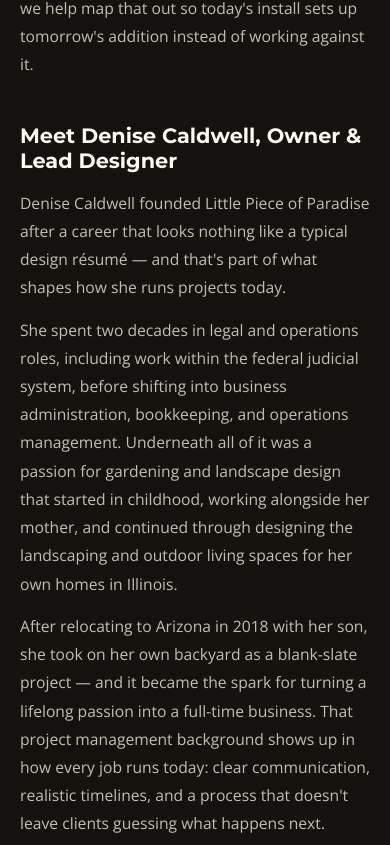
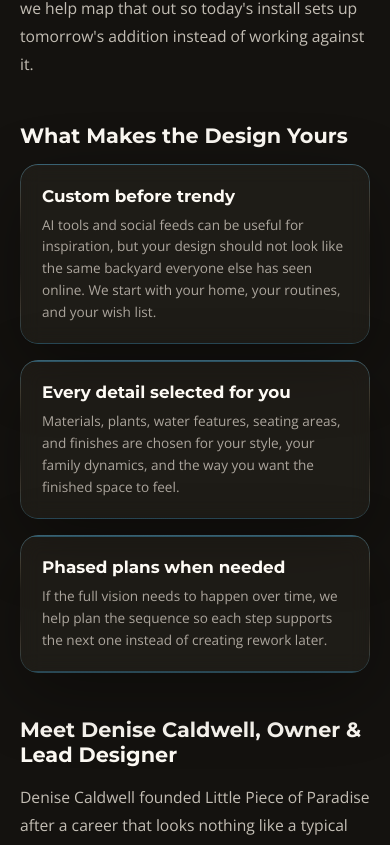
Before and after one commit to AgentScoutPro/LittlePieceofParadise, a React (Vite) app: page /about in a window 390 px wide. Shown: the part 1138-1983 px from the top of the page. Built offline with nearby package versions, Linux system fonts and the light colour scheme.

Commit message:
Add legacy site content recommendations

```diff
--- a/src/content/about.ts
+++ b/src/content/about.ts
@@ -12,6 +12,21 @@
   "Every project begins with listening, not selling. Before a single design element gets sketched, we want to understand how you actually use — or want to use — your outdoor space: quiet mornings, weekend entertaining, a place for the kids to grow up, or a backdrop that impresses clients and colleagues.",
   "Commercial projects follow the same principle, built around how you want your space to represent your business to the people who walk through it.",
   "We also think beyond the first project — many clients plan their outdoor space in stages, and we help map that out so today's install sets up tomorrow's addition instead of working against it.",
+];
+
+export const designPrinciples = [
+  {
+    title: "Custom before trendy",
+    body: "AI tools and social feeds can be useful for inspiration, but your design should not look like the same backyard everyone else has seen online. We start with your home, your routines, and your wish list.",
+  },
+  {
+    title: "Every detail selected for you",
+    body: "Materials, plants, water features, seating areas, and finishes are chosen for your style, your family dynamics, and the way you want the finished space to feel.",
+  },
+  {
+    title: "Phased plans when needed",
+    body: "If the full vision needs to happen over time, we help plan the sequence so each step supports the next one instead of creating rework later.",
+  },
 ];
 
 export const team =
--- a/src/lib/siteData.ts
+++ b/src/lib/siteData.ts
@@ -78,6 +78,15 @@
     heroImage: "https://images.unsplash.com/photo-1598902108854-10e335adac99?auto=format&fit=crop&w=2000&q=85",
   },
   {
+    slug: "pergolas-gazebos",
+    name: "Custom Pergolas & Gazebos",
+    shortName: "Pergolas & Gazebos",
+    metaDescription:
+      "Custom pergolas and gazebos for Arizona backyards, designed for shade, entertaining, and long term outdoor living.",
+    intro: "Shade structures designed around the way your yard actually gets used.",
+    heroImage: "https://images.unsplash.com/photo-1598902108854-10e335adac99?auto=format&fit=crop&w=2000&q=85",
+  },
+  {
     slug: "outdoor-kitchens",
     name: "Outdoor Kitchens",
     shortName: "Outdoor Kitchens",
@@ -88,11 +97,11 @@
   },
   {
     slug: "fire-features",
-    name: "Fire Features",
+    name: "Raised Patios & Fire Features",
     shortName: "Fire Features",
     metaDescription:
-      "Custom fire pits and fire bowls integrated into Arizona backyard landscapes for cool desert evenings.",
-    intro: "Fire features designed as part of the landscape, not an add-on.",
+      "Raised patios, custom fire pits, fireplaces, and fire bowls integrated into Arizona backyard landscapes.",
+    intro: "Fire features and patios designed as gathering places, not add ons.",
     heroImage: "https://images.unsplash.com/photo-1600566753086-00f18fb6b3ea?auto=format&fit=crop&w=2000&q=85",
   },
   {
@@ -115,10 +124,10 @@
   },
   {
     slug: "water-features",
-    name: "Water Features",
+    name: "Pondless Water Features",
     shortName: "Water Features",
     metaDescription:
-      "Custom water feature installation — waterfalls, pondless features, and pool water elements for Arizona backyards.",
+      "Pondless water features, waterfalls, and pool water elements designed for Arizona backyards.",
     intro: "The sound of moving water changes how a backyard feels.",
     heroImage: "https://images.unsplash.com/photo-1598902108854-10e335adac99?auto=format&fit=crop&w=2000&q=85",
   },
@@ -164,6 +173,7 @@
 
 export const primaryNav = [
   { label: "Services", href: "/services" },
+  { label: "About", href: "/about" },
   { label: "Gallery", href: "/gallery" },
   { label: "Service Areas", href: "/service-areas" },
   { label: "Contact", href: "/contact" },
--- a/src/pages/About.tsx
+++ b/src/pages/About.tsx
@@ -3,7 +3,7 @@
 import { Seo } from "../components/Seo";
 import { breadcrumbSchema, faqSchema, personSchema } from "../lib/schema";
 import { site } from "../lib/siteData";
-import { approach, faqs, mission, ownerStory, processSteps, team, testimonials } from "../content/about";
+import { approach, designPrinciples, faqs, mission, ownerStory, processSteps, team, testimonials } from "../content/about";
 
 export default function About() {
   return (
@@ -38,6 +38,18 @@
           {approach.map((para, i) => (
             <p className="body-copy" key={i}>{para}</p>
           ))}
+        </section>
+
+        <section aria-labelledby="principles-heading">
+          <h2 id="principles-heading" className="content-heading">What Makes the Design Yours</h2>
+          <div className="index-grid principles-grid">
+            {designPrinciples.map((principle) => (
+              <article className="index-card liquid-glass" key={principle.title}>
+                <h3>{principle.title}</h3>
+                <p>{principle.body}</p>
+              </article>
+            ))}
+          </div>
         </section>
 
         <section aria-labelledby="owner-heading">
--- a/src/pages/ServicesIndex.tsx
+++ b/src/pages/ServicesIndex.tsx
@@ -21,10 +21,14 @@
         </nav>
         <div className="scene-content" style={{ paddingTop: 0 }}>
           <h1>Our <em>Services</em></h1>
+          <p className="scene-copy">
+            From custom landscape design through installation, every service starts with your style,
+            your goals, and how your family or business will actually use the space.
+          </p>
         </div>
       </section>
       <div className="page-content" style={{ width: "min(1100px, 100%)" }}>
-        <div className="index-grid" style={{ gridTemplateColumns: "repeat(3, minmax(0,1fr))" }}>
+        <div className="index-grid services-index-grid">
           {services.map((service) => (
             <Link className="index-card liquid-glass" to={`/services/${service.slug}`} key={service.slug}>
               <h3>{service.name}</h3>
--- a/src/styles.css
+++ b/src/styles.css
@@ -991,6 +991,11 @@
   margin-top: 16px;
 }
 
+.services-index-grid,
+.principles-grid {
+  grid-template-columns: repeat(3, minmax(0, 1fr));
+}
+
 .index-card {
   border-radius: 18px;
   padding: 22px;
@@ -1189,6 +1194,11 @@
   .why-grid {
     grid-template-columns: repeat(2, minmax(0, 1fr));
   }
+
+  .services-index-grid,
+  .principles-grid {
+    grid-template-columns: repeat(2, minmax(0, 1fr));
+  }
 }
 
 @media (max-width: 720px) {
@@ -1260,6 +1270,11 @@
     grid-template-columns: 1fr;
   }
 
+  .services-index-grid,
+  .principles-grid {
+    grid-template-columns: 1fr;
+  }
+
   form button {
     width: 100%;
     justify-content: center;
```
Also changed, not shown: src/content/services.ts (+39 -9 lines).
